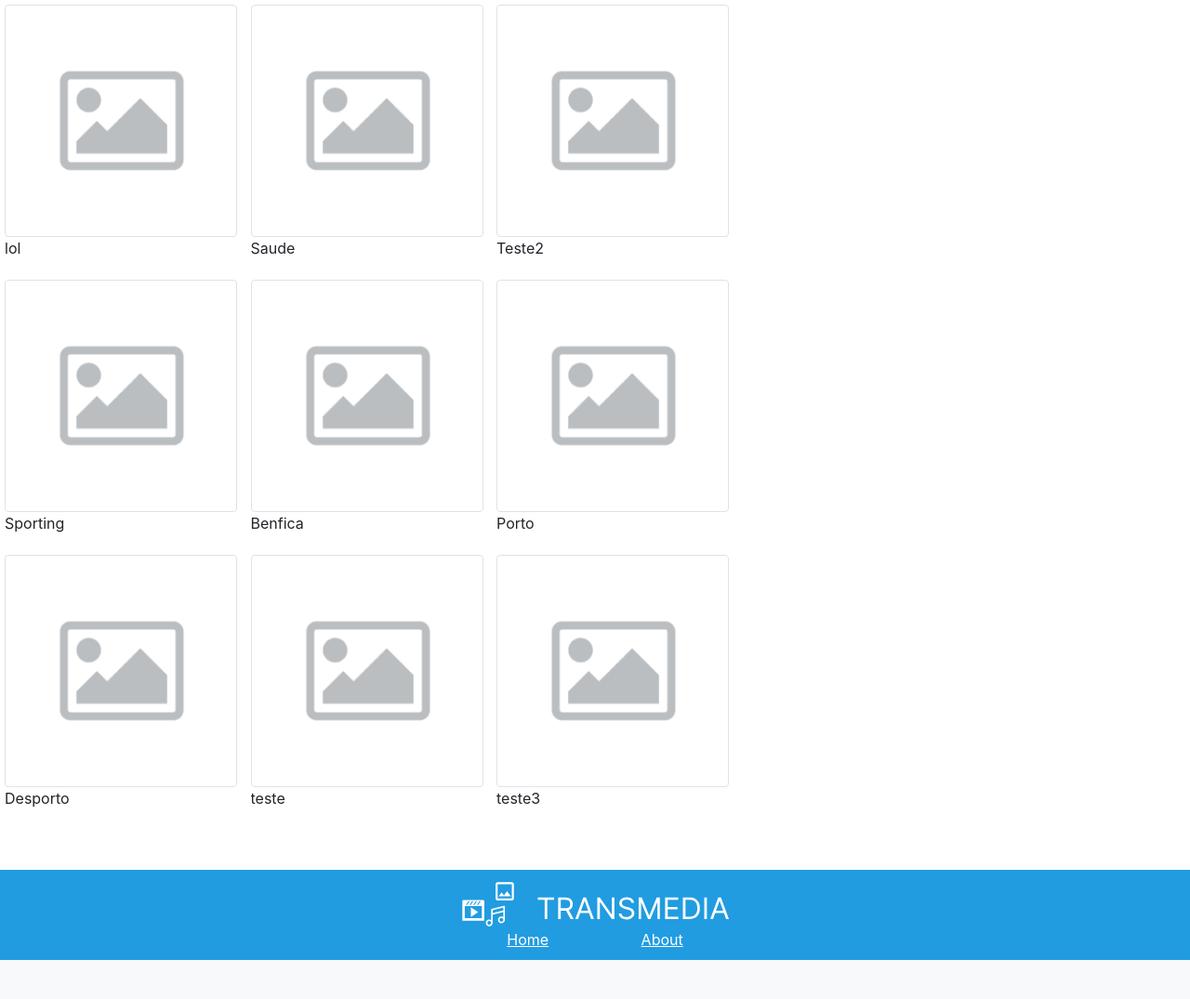
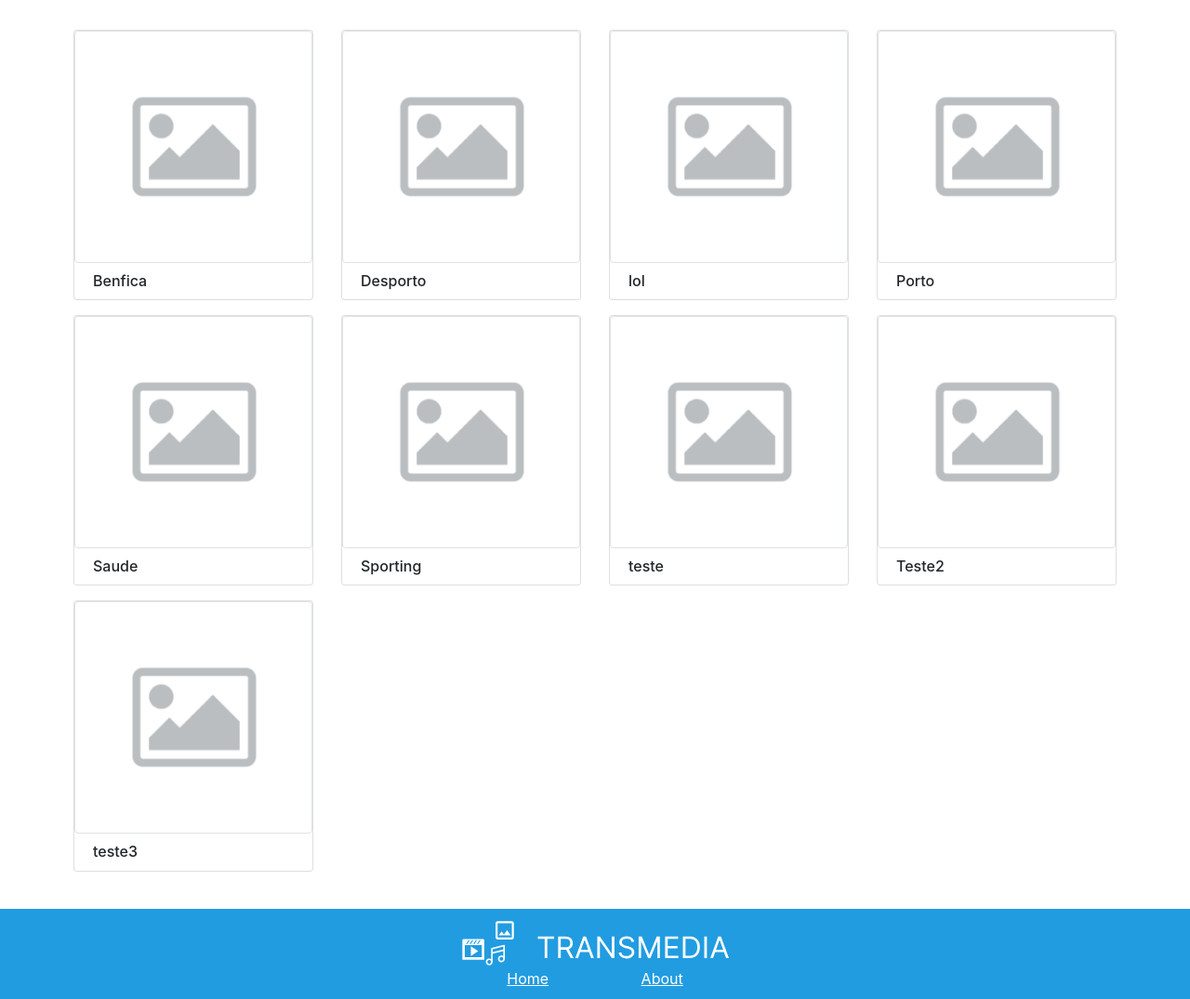
Before and after one commit to iptomar/Transmedia, a PHP site: page /storiesCatalogue.php in a window 1280 px wide. Shown: the part 79-1154 px from the top of the page at 93% size. Before the commit the page ends 1112 px from the top, so only its background shows below. Run offline with PHP 8.4, Linux system fonts and the light colour scheme; data comes from the database, SQL or seed files in the repository; data that the repository does not hold is empty; some libraries are stand-ins or nearby versions.

Commit message:
Fix appearance of the My Stories and Stories Catalogue pages

```diff
--- a/NavBar.php
+++ b/NavBar.php
@@ -24,11 +24,11 @@ if (session_status() === PHP_SESSION_NONE) {
       //Hide links that the user does not have permission to access if they are not logged in
       if (isset($_SESSION["user"])) {
         echo '<li class="nav-item">
-        <a class="nav-link" href="createStory.php">Create Story</a>
-      </li>
-      <li class="nav-item">
-        <a class="nav-link" href="my_stories.php">My Stories</a>
-      </li>';
+          <a class="nav-link" href="my_stories.php">My Stories</a>
+        </li>
+        <li class="nav-item">
+          <a class="nav-link" href="createStory.php">Create Story</a>
+        </li>';
       } ?>
     </ul>
     <ul class="navbar-nav mt-2 mt-lg-0" style="max-width: 200px;">
--- a/storiesCatalogue.php
+++ b/storiesCatalogue.php
@@ -1,7 +1,7 @@
 <?php
 require "config/connectdb.php";
-
-$stmt = $pdo->prepare('SELECT id,name FROM story');
+include "NavBar.php";
+$stmt = $pdo->prepare('SELECT id,name FROM story ORDER BY name');
 $stmt->execute();
 $stories = $stmt->fetchAll(PDO::FETCH_ASSOC);
 
@@ -14,35 +14,43 @@ $stories = $stmt->fetchAll(PDO::FETCH_ASSOC);
     <meta charset="UTF-8">
     <meta http-equiv="X-UA-Compatible" content="IE=edge">
     <meta name="viewport" content="width=device-width, initial-scale=1.0">
-    <link rel="stylesheet" href="https://cdn.jsdelivr.net/npm/bootstrap@4.0.0/dist/css/bootstrap.min.css" integrity="sha384-Gn5384xqQ1aoWXA+058RXPxPg6fy4IWvTNh0E263XmFcJlSAwiGgFAW/dAiS6JXm" crossorigin="anonymous">
-    <link rel="stylesheet" href="./style/stories_catalogue.css">
     <title>Stories Catalogue</title>
+    <style>
+        .img-thumbnail {
+            object-fit: contain;
+            max-height: 100%;
+            max-width: 100%;
+        }
+
+        .card-body {
+            padding: 10px 20px !important;
+        }
+    </style>
 </head>
 
 <body>
+    <div class="stories m-2 mr-5 ml-5 mt-3">
+        <div class="row m-3">
             <?php
-    $currPage = 'index';
-    include "NavBar.php";
-    $index = 'index';
-    ?>
-    <div class="d-inline-block mb-5" style="max-width: 940px">
-        <?php foreach ($stories as $story) : ?>
-            <div class="d-inline-block text-truncate" style="max-width: 300px; margin: 5px;">
-                <a class="text-reset text-decoration-none w-100" href="selectedStoryPage.php?id=<?= $story['id'] ?>">
+            foreach ($stories as $story) : ?>
+                <div class="col-12 col-sm-6 col-md-4 col-lg-3 mb-3">
+                    <div class="card">
+                        <a class="text-reset text-decoration-none" href="selectedStoryPage.php?id=<?= $story['id'] ?>">
+                            <div style="height: 250px; display: flex; align-items: flex-end;">
                                 <img src="<?php
                                             $stmt = $pdo->prepare('SELECT image FROM image where storyID = ? ORDER BY storyOrder LIMIT 1');
                                             $stmt->execute([$story['id']]);
                                             $stmt->rowCount() > 0 ? $img = "./files/story_" . $story['id'] . "/image/" . $stmt->fetch()['image'] : $img = "default_image.png";
-                                echo  $img; ?>" class="img-responsive img-fluid img-thumbnail w-100" style="height:250px" />
+                                            echo $img; ?>" class="w-100 img-thumbnail" alt="Story Image" style="max-height: 100%;">
+                            </div>
+                            <div class="card-body">
+                                <h6 class="card-title m-0"><?php echo $story['name'] ?></h6>
+                            </div>
                         </a>
-                <br>
-                <span class="d-inline-block text-truncate" style="max-width: 300px; ">
-                    <?php print_r($story['name']) ?>
-                </span>
                     </div>
-
+                </div>
             <?php endforeach; ?>
-
+        </div>
     </div>
     <?php
     include "footer.php";
--- a/style/stories_catalogue.css
+++ /dev/null
@@ -1,3 +0,0 @@
-body{
-    text-align: center;
-}
```
Also changed, not shown: my_stories.php (+21 -16 lines), style/my_stories.css (deleted, +0 -11 lines). Lines whose indentation alone changed are shown as unchanged.
